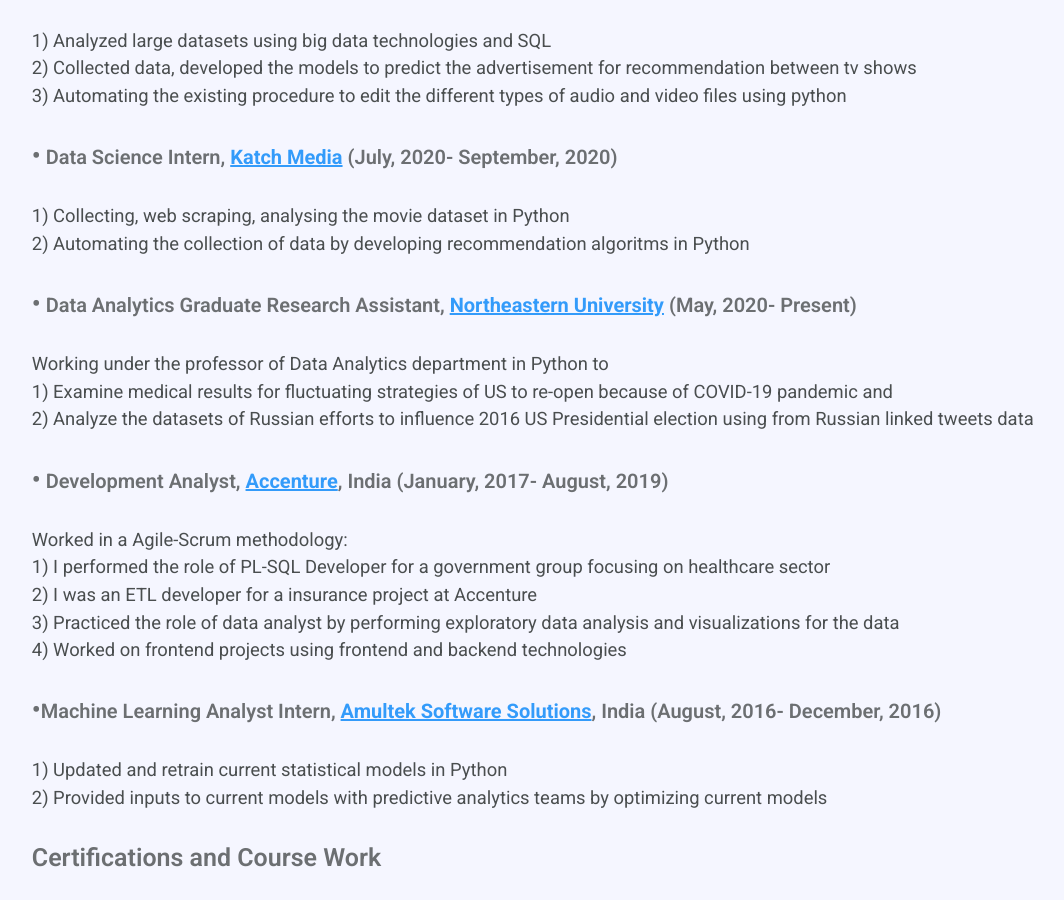
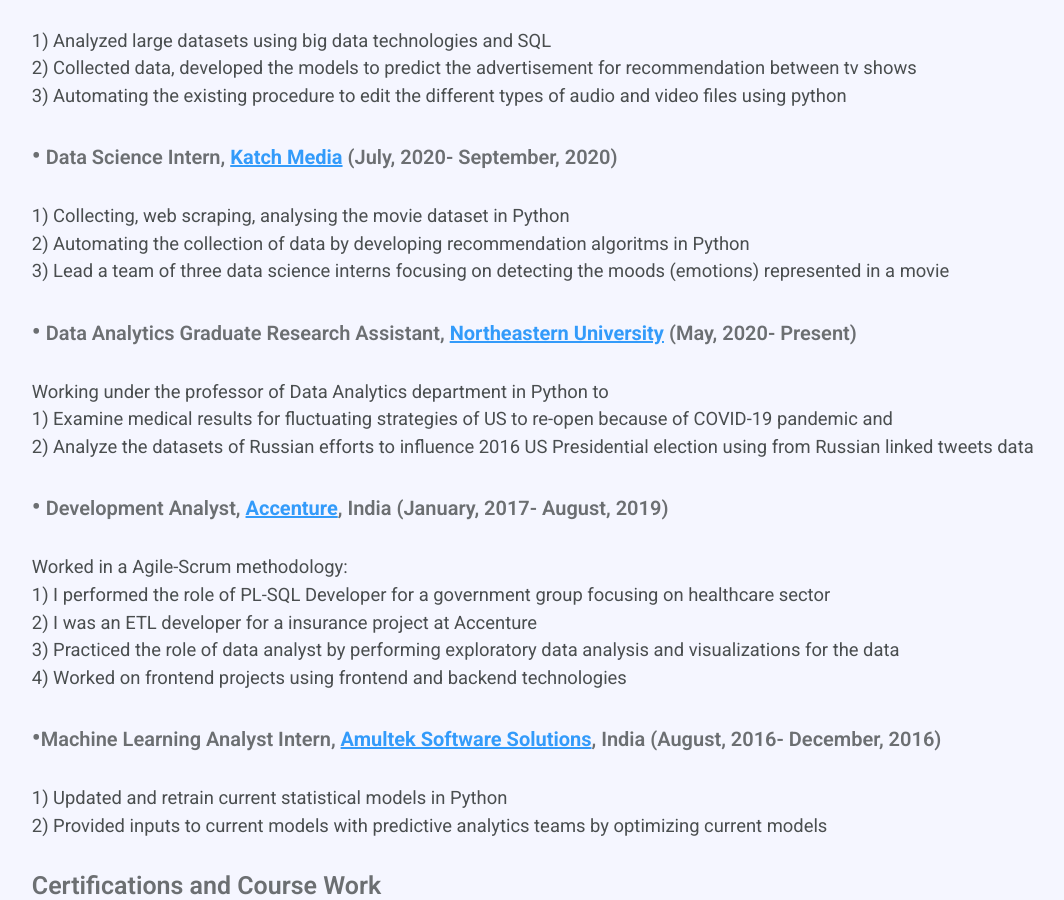
Before and after one commit to chigzz-github/chigzz_portfolio, a Jekyll site: the page built from using-subcategories.html, in a window 1280 px wide and 900 px high, scrolled down 830 px. Shown: the whole window, without its empty margins (59-1123 px from the left). Built offline with Jekyll 4.4.1, drawn with Linux system fonts in a browser that asks for light colours; nearby versions of some CDN libraries; comment, search, counter and statistics services are not loaded.

Commit message:
Katch001

```diff
--- a/_layouts/category.html
+++ b/_layouts/category.html
@@ -70,8 +70,11 @@
 		   			<div>&nbsp;&nbsp;&nbsp;&nbsp;&nbsp;&nbsp;&nbsp;&nbsp;&nbsp;&nbsp;&nbsp;&nbsp;&nbsp;&nbsp;&nbsp;&nbsp;&nbsp;&nbsp;&nbsp;&nbsp;&nbsp;&nbsp;&nbsp;&nbsp;&nbsp;&nbsp;</div>
 
            2) Automating the collection of data by developing recommendation algoritms in Python
-		  <div><br></br></div>
-		  <div>&nbsp;&nbsp;&nbsp;&nbsp;&nbsp;&nbsp;&nbsp;&nbsp;&nbsp;&nbsp;&nbsp;&nbsp;&nbsp;&nbsp;&nbsp;&nbsp;&nbsp;&nbsp;</div>
+		  <div></div>
+
+			3) Lead a team of three data science interns focusing on detecting the moods (emotions) represented in a movie
+			 <div><br></br></div>
+		<div>&nbsp;&nbsp;&nbsp;&nbsp;&nbsp;&nbsp;&nbsp;&nbsp;&nbsp;&nbsp;&nbsp;&nbsp;&nbsp;&nbsp;&nbsp;&nbsp;&nbsp;&nbsp;</div>
 
 		    <p style= "font-size:20px"><span style= "font-size:25px">•</span> Data Analytics Graduate Research Assistant, <a href="https://www.northeastern.edu/" target="_blank" style="color:#0385F9"><u>Northeastern University</u></a> <span>(May, 2020- Present)</span></p>
            			<div>&nbsp;&nbsp;&nbsp;&nbsp;&nbsp;&nbsp;&nbsp;&nbsp;&nbsp;&nbsp;&nbsp;&nbsp;&nbsp;&nbsp;&nbsp;&nbsp;&nbsp;&nbsp;&nbsp;&nbsp;&nbsp;&nbsp;&nbsp;&nbsp;&nbsp;&nbsp;&nbsp;&nbsp;&nbsp;&nbsp;&nbsp;&nbsp;&nbsp;&nbsp;&nbsp;&nbsp;&nbsp;&nbsp;&nbsp;&nbsp;&nbsp;&nbsp;&nbsp;&nbsp;&nbsp;&nbsp;&nbsp;&nbsp;&nbsp;&nbsp;&nbsp;&nbsp;&nbsp;&nbsp;&nbsp;&nbsp;&nbsp;&nbsp;&nbsp;</div>
```
